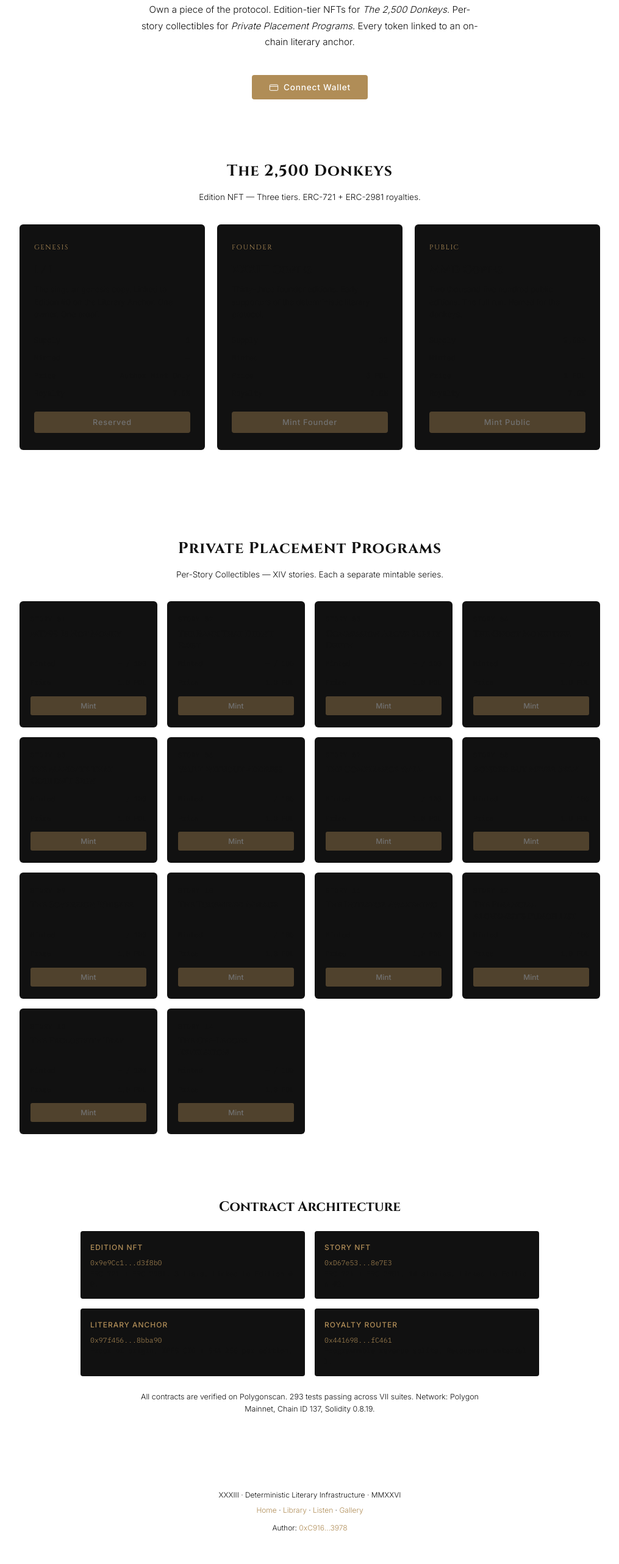
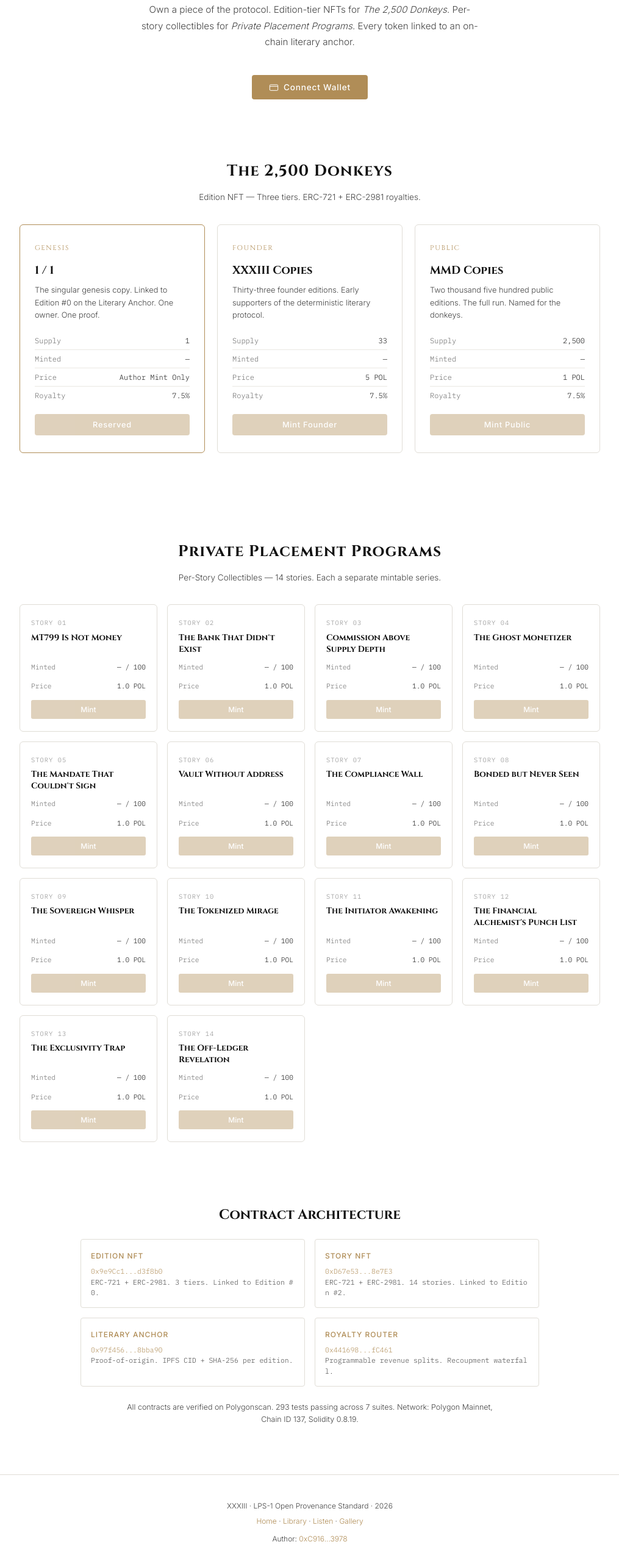
Before and after one commit to FTHTrading/2500-donkeys, a website: page site/mint.html in a window 1280 px wide. Shown: the part 232-2797 px from the top of the page at 61% size, without its empty margins (132-1147 px from the left). Drawn offline with nearby package versions, Linux system fonts and the light colour scheme.

Commit message:
fix: resolve dark-on-dark contrast  map orphan CSS vars to theme system
mint.html: 18 CSS var fixes (--text-dim, --rule, --bg-raised  theme vars)
  + content fixes: XIV14, VII7, MMXXVI2026, footer branding
index.html: 1 stray --text-dim  --text-tertiary
library.html: 3 --text-dim  theme vars + meta description update

Root cause: pages using style.css referenced CSS vars (--text-dim,
--rule, --bg-raised) that don't exist in style.css theme system.
In light mode: cards got #111 fallback bg with #111 text = invisible.
Mapped all to proper theme vars: --text-secondary, --text-tertiary,
--text-muted, --border, --border-light, --bg-card.

```diff
--- a/site/mint.html
+++ b/site/mint.html
@@ -50,7 +50,7 @@
   .mint-hero .lead {
     font-family: 'Inter', sans-serif;
     font-size: 0.95rem;
-    color: var(--text-dim);
+    color: var(--text-secondary);
     max-width: 560px;
   }
 
@@ -81,7 +81,7 @@
   .wallet-status {
     font-family: 'IBM Plex Mono', monospace;
     font-size: 0.75rem;
-    color: var(--text-dim);
+    color: var(--text-tertiary);
     text-align: center;
     padding-bottom: 24px;
   }
@@ -106,7 +106,7 @@
   .mint-section .section-sub {
     font-family: 'Inter', sans-serif;
     font-size: 0.85rem;
-    color: var(--text-dim);
+    color: var(--text-secondary);
     text-align: center;
     margin-bottom: 32px;
   }
@@ -119,10 +119,10 @@
     margin-bottom: 40px;
   }
   .tier-card {
-    border: 1px solid var(--rule);
+    border: 1px solid var(--border);
     border-radius: 6px;
     padding: 28px 24px;
-    background: var(--bg-raised, #111);
+    background: var(--bg-card);
     position: relative;
     overflow: hidden;
   }
@@ -144,7 +144,7 @@
   .tier-card .tier-desc {
     font-family: 'Inter', sans-serif;
     font-size: 0.8rem;
-    color: var(--text-dim);
+    color: var(--text-secondary);
     line-height: 1.6;
     margin-bottom: 16px;
   }
@@ -153,9 +153,9 @@
     justify-content: space-between;
     font-family: 'IBM Plex Mono', monospace;
     font-size: 0.75rem;
-    color: var(--text-dim);
+    color: var(--text-tertiary);
     padding: 4px 0;
-    border-bottom: 1px solid var(--rule);
+    border-bottom: 1px solid var(--border-light);
   }
   .tier-stat:last-of-type { border-bottom: none; }
   .tier-stat .val { color: var(--text); }
@@ -186,17 +186,17 @@
     gap: 16px;
   }
   .story-card {
-    border: 1px solid var(--rule);
+    border: 1px solid var(--border);
     border-radius: 6px;
     padding: 20px 18px;
-    background: var(--bg-raised, #111);
+    background: var(--bg-card);
     transition: border-color 0.2s;
   }
   .story-card:hover { border-color: var(--gold); }
   .story-card .story-num {
     font-family: 'IBM Plex Mono', monospace;
     font-size: 0.65rem;
-    color: var(--text-dim);
+    color: var(--text-muted);
     letter-spacing: 0.1em;
     margin-bottom: 6px;
   }
@@ -213,7 +213,7 @@
     justify-content: space-between;
     font-family: 'IBM Plex Mono', monospace;
     font-size: 0.7rem;
-    color: var(--text-dim);
+    color: var(--text-tertiary);
     margin-bottom: 12px;
   }
   .story-info .val { color: var(--text); }
@@ -258,10 +258,10 @@
     .arch-grid { grid-template-columns: 1fr; }
   }
   .arch-item {
-    border: 1px solid var(--rule);
+    border: 1px solid var(--border);
     border-radius: 4px;
     padding: 16px;
-    background: var(--bg-raised, #111);
+    background: var(--bg-card);
   }
   .arch-item h4 {
     font-family: 'Inter', sans-serif;
@@ -275,7 +275,7 @@
   .arch-item p {
     font-family: 'IBM Plex Mono', monospace;
     font-size: 0.72rem;
-    color: var(--text-dim);
+    color: var(--text-secondary);
     line-height: 1.5;
     word-break: break-all;
   }
@@ -283,7 +283,7 @@
   .arch-note {
     font-family: 'Inter', sans-serif;
     font-size: 0.78rem;
-    color: var(--text-dim);
+    color: var(--text-secondary);
     line-height: 1.6;
     max-width: 600px;
     margin: 0 auto;
@@ -300,7 +300,7 @@
   .mint-log h3 {
     font-family: 'Inter', sans-serif;
     font-size: 0.8rem;
-    color: var(--text-dim);
+    color: var(--text-tertiary);
     letter-spacing: 0.08em;
     text-transform: uppercase;
     margin-bottom: 8px;
@@ -308,9 +308,9 @@
   .mint-log-entry {
     font-family: 'IBM Plex Mono', monospace;
     font-size: 0.72rem;
-    color: var(--text-dim);
+    color: var(--text-secondary);
     padding: 6px 0;
-    border-bottom: 1px solid var(--rule);
+    border-bottom: 1px solid var(--border-light);
   }
   .mint-log-entry .success { color: #4ade80; }
   .mint-log-entry .error { color: #f87171; }
@@ -320,12 +320,12 @@
   .mint-footer {
     text-align: center;
     padding: 40px 24px;
-    border-top: 1px solid var(--rule);
+    border-top: 1px solid var(--border);
   }
   .mint-footer p {
     font-family: 'Inter', sans-serif;
     font-size: 0.75rem;
-    color: var(--text-dim);
+    color: var(--text-secondary);
     margin-bottom: 4px;
   }
   .mint-footer a { color: var(--gold); }
@@ -410,7 +410,7 @@
   <!-- ━━━ Story NFT — Private Placement Programs ━━━ -->
   <section class="mint-section" id="story-mint">
     <h2>Private Placement Programs</h2>
-    <p class="section-sub">Per-Story Collectibles — XIV stories. Each a separate mintable series.</p>
+    <p class="section-sub">Per-Story Collectibles — 14 stories. Each a separate mintable series.</p>
 
     <div class="story-grid" id="storyGrid">
       <!-- Populated by JS -->
@@ -444,12 +444,12 @@
         <p><a href="https://polygonscan.com/address/0x44169829489d70aaecbf845870652871C65fC461#code" target="_blank" rel="noopener">0x441698...fC461</a><br>Programmable revenue splits. Recoupment waterfall.</p>
       </div>
     </div>
-    <p class="arch-note">All contracts are verified on Polygonscan. 293 tests passing across VII suites. Network: Polygon Mainnet, Chain ID 137, Solidity 0.8.19.</p>
+    <p class="arch-note">All contracts are verified on Polygonscan. 293 tests passing across 7 suites. Network: Polygon Mainnet, Chain ID 137, Solidity 0.8.19.</p>
   </section>
 
   <!-- ━━━ Footer ━━━ -->
   <div class="mint-footer">
-    <p>XXXIII · Deterministic Literary Infrastructure · MMXXVI</p>
+    <p>XXXIII · LPS-1 Open Provenance Standard · 2026</p>
     <p><a href="/">Home</a> · <a href="library.html">Library</a> · <a href="listen.html">Listen</a> · <a href="gallery.html">Gallery</a></p>
     <p style="margin-top: 8px;">Author: <a href="https://polygonscan.com/address/0xC91668184736BF75C4ecE37473D694efb2A43978" target="_blank" rel="noopener">0xC916...3978</a></p>
   </div>
@@ -774,7 +774,7 @@ function logEntry(message, type) {
   const linked = message.replace(/(0x[a-fA-F0-9]{64})/g,
     '<a href="https://polygonscan.com/tx/$1" target="_blank" rel="noopener">$1</a>');
 
-  entry.innerHTML = `<span style="color:var(--text-dim)">[${time}]</span> <span class="${cls}">${linked}</span>`;
+  entry.innerHTML = `<span style="color:var(--text-tertiary)">[${time}]</span> <span class="${cls}">${linked}</span>`;
   entries.prepend(entry);
 }
 
```
Also changed, not shown: site/index.html (+1 -1 lines), site/library.html (+4 -4 lines).
